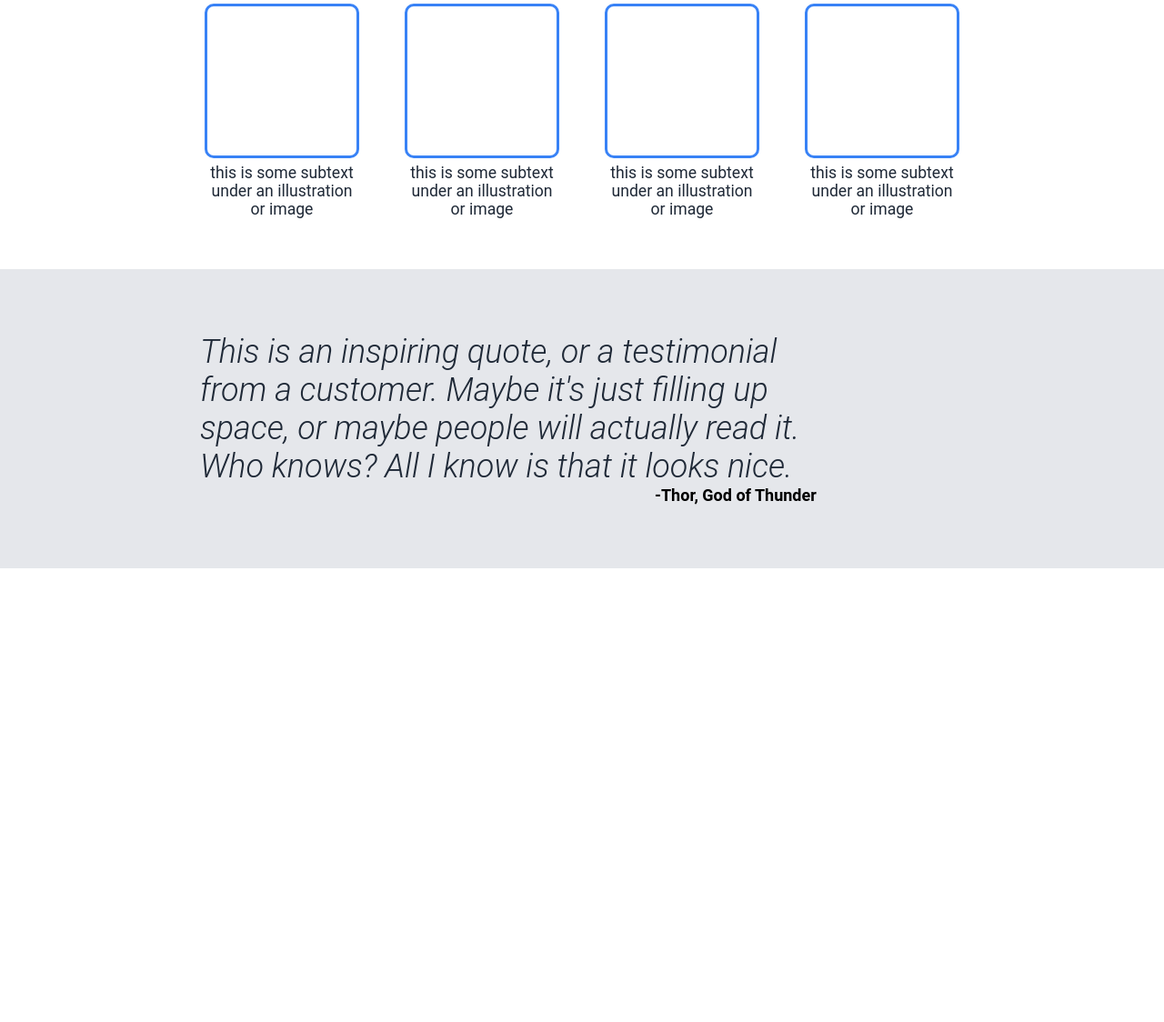
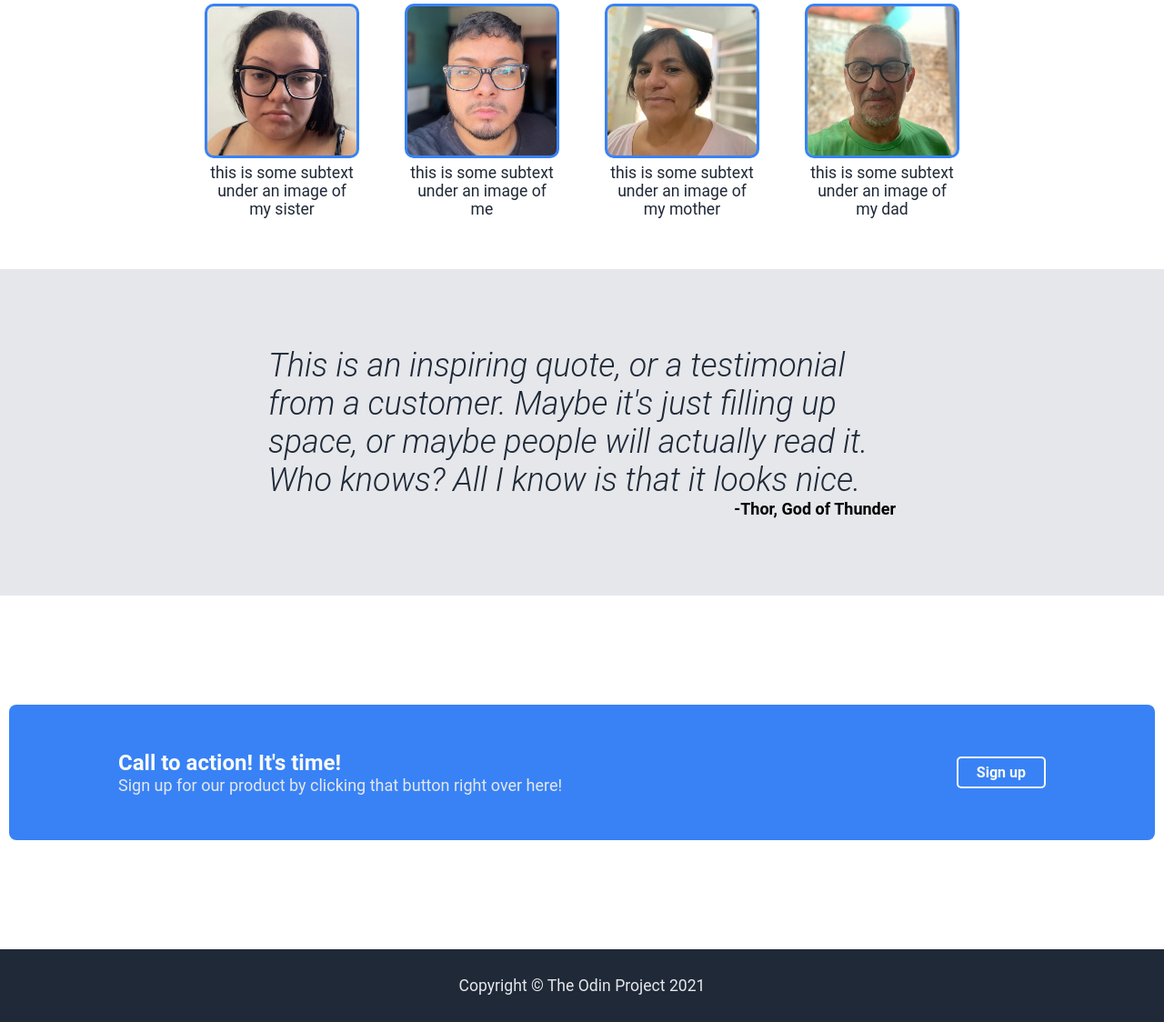
Before and after one commit to guigocae/odin-landing-page, a plain HTML site: page index.html in a window 1280 px wide. Shown: the part 557-1681 px from the top of the page at 91% size. Before the commit the page ends 1182 px from the top, so only its background shows below. Drawn offline with Linux system fonts and the light colour scheme.

Commit message:
Site finalizado com imagens

```diff
--- a/index.html
+++ b/index.html
@@ -25,7 +25,7 @@
                     <p>This website has some subtext that goes here under the main title. It's a smaller font and the color is lower contrast.</p>
                     <a href="/" id="sign-up">Sign up</a>
                 </div>
-                <div class="image"><img src="pexels-jan-van-der-wolf-19528148.jpg" alt="imagem de um muro"></div>
+                <div class="image"><img src="images/muro.jpg" alt="imagem de um muro"></div>
             </div>
         </div>
     </header>
@@ -34,20 +34,20 @@
             <h2>Some random information.</h2>
             <div class="cards">
                 <div class="card">
-                    <div class="square"></div>
-                    <p>this is some subtext under an illustration or image</p>
+                    <div class="square square1"></div>
+                    <p>this is some subtext under an image of my sister</p>
                 </div>
                 <div class="card">
-                    <div class="square"></div>
-                    <p>this is some subtext under an illustration or image</p>
+                    <div class="square square2"></div>
+                    <p>this is some subtext under an image of me</p>
                 </div>
                 <div class="card">
-                    <div class="square"></div>
-                    <p>this is some subtext under an illustration or image</p>
+                    <div class="square square3"></div>
+                    <p>this is some subtext under an image of my mother</p>
                 </div>
                 <div class="card">
-                    <div class="square"></div>
-                    <p>this is some subtext under an illustration or image</p>
+                    <div class="square square4"></div>
+                    <p>this is some subtext under an image of my dad</p>
                 </div>
             </div>
         </div>
@@ -64,13 +64,16 @@
             </div>
         </div>
         <div class="sign-up">
-
-
+            <div class="container">
+                <div class="banner-sign-up">
+                    <h3><strong>Call to action! It's time!</strong><br>Sign up for our product by clicking that button right over here!</h3>
+                    <a href="/">Sign up</a>
+                </div>
+            </div>
         </div>
-
     </main>
     <footer>
-
+        <p>Copyright &copy; The Odin Project 2021</p>
     </footer>
 </body>
 </html>
--- a/style.css
+++ b/style.css
@@ -31,6 +31,9 @@ li a, p {
     font-size: 1.1em;
     text-decoration: none;
 }
+li a:hover{
+    text-decoration: underline;
+}
 .banner {
     display: flex;
     justify-content: space-between;
@@ -57,7 +60,7 @@ h1 {
 #sign-up {
     display: inline-block;
     background-color: #3882F6;
-    padding: 6px 15px;
+    padding: 6px 20px;
     margin-top: 10px;
     color: #F9FAF8;
     text-decoration: none;
@@ -96,8 +99,9 @@ h2 {
     justify-content: center;
 }
 .sentenca {
-    padding: 70px 80px;
+    padding: 85px 80px;
     width: 850px;
+    margin: 0 auto;
 }
 .sentenca-text{
     font-size: 36px;
@@ -106,8 +110,58 @@ h2 {
     color: #1f2937;
 }
 .creator{
-    margin-left: auto;
-    width: 190px;
+    text-align: right;
     font-weight: 600;
     font-size: 18px;
 }
+.banner-sign-up{
+    background-color: #3882F6;
+    color: #F9FAF8;
+    margin-block: 120px;
+    padding: 50px 120px;
+    border-radius: 8px;
+    display: flex;
+    align-items: center;
+    justify-content: space-between;
+}
+
+strong{
+    font-size: 24px;
+    font-weight: 700;
+    color: #F9FAF8;
+}
+h3{
+    color: #E5E7EB;
+    font-size: 18px;
+}
+.banner-sign-up a {
+    border: 2px solid #F9FAF8;
+    padding: 6px 20px;
+    text-decoration: none;
+    border-radius: 5px;
+    font-weight: 600;
+    color: #F9FAF8;
+}
+footer {
+    background-color: var(--dark);
+    text-align: center;
+}
+footer p{
+    padding: 30px;
+}
+.square2{
+    background-image: url(images/imageofme.jpeg);
+    background-size: contain;
+}
+.square3{
+    background-image: url(images/imageofmom.jpeg);
+    background-size: contain;
+}
+.square4{
+    background-image: url(images/imageofdad.jpeg);
+    background-size: contain;
+}
+.square1{
+    background-image: url(images/imageofbia.jpeg);
+    background-size: contain;
+}
```
Also changed, not shown: images/imageofbia.jpeg (added), images/imageofdad.jpeg (added), images/imageofme.jpeg (added), images/imageofmom.jpeg (added), 1 other file.
